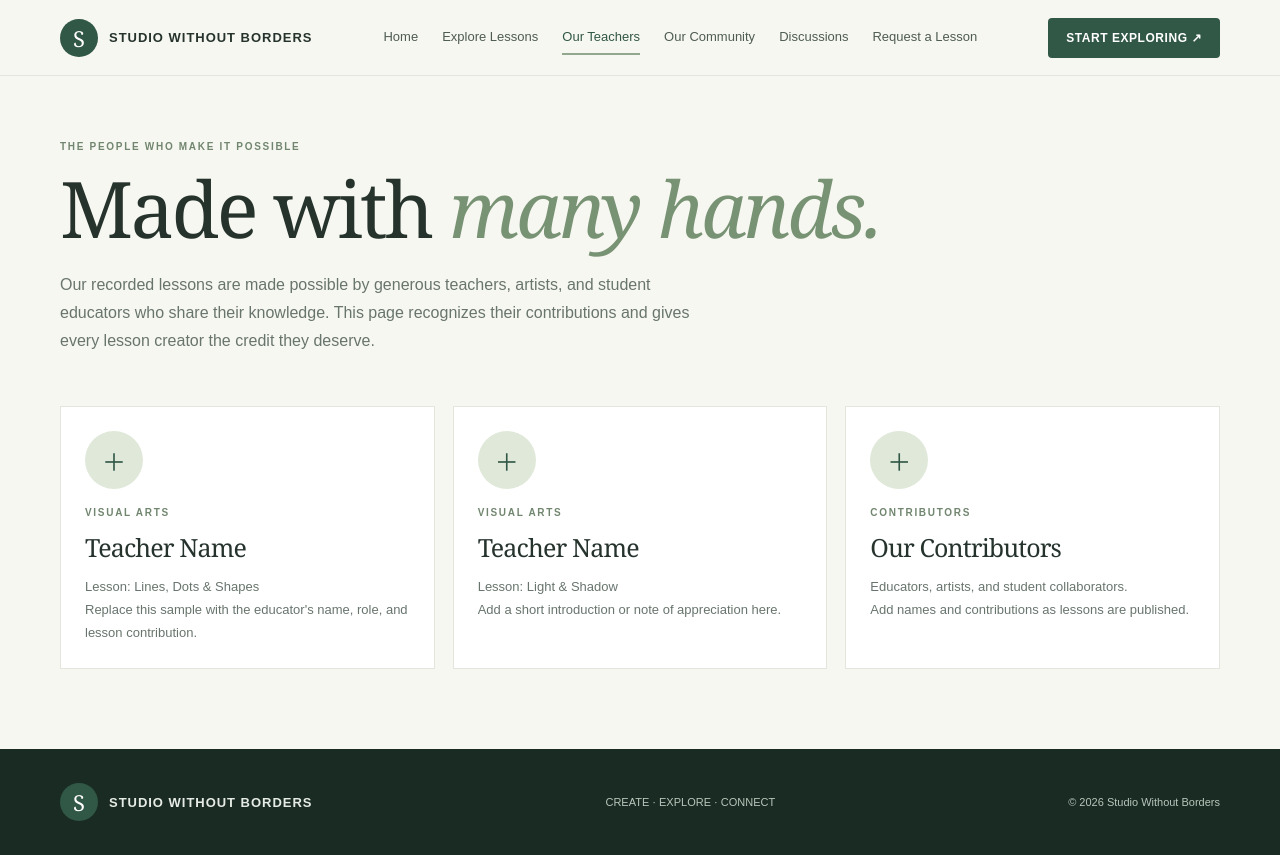
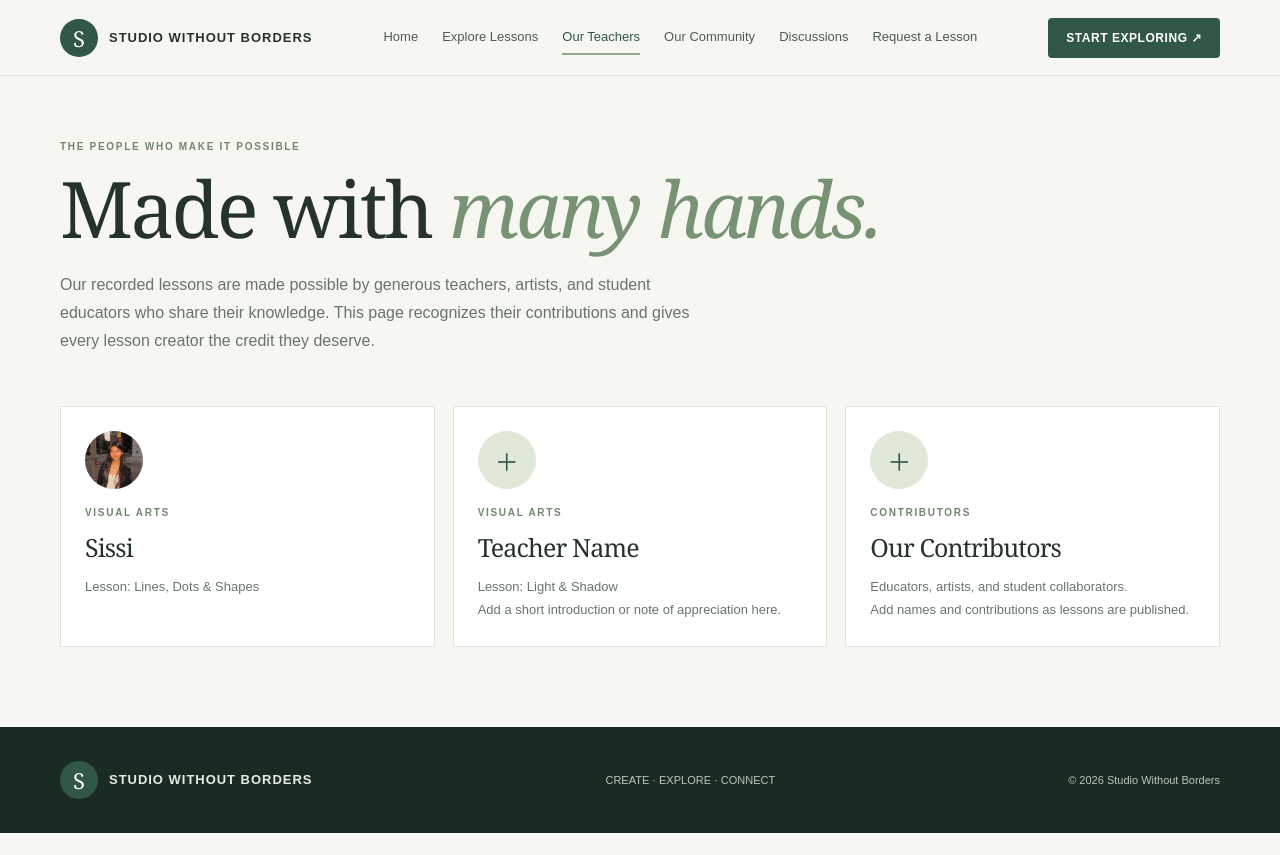
Before and after one commit to sissigsy-star/studio-without-borders, a plain HTML site: page index.html in a window 1280 px wide. Both pictures are taken after a click on the link "Our Teachers". After the commit the page ends 833 px from the top, so only its background shows below. Drawn offline with nearby package versions, Linux system fonts and the light colour scheme; no server answers.

Commit message:
Add files via upload

```diff
--- a/index.html
+++ b/index.html
@@ -88,7 +88,8 @@ p{line-height:1.75}
 .side-note{color:var(--muted);font-size:14px;line-height:1.8}
 .teacher-grid{display:grid;grid-template-columns:repeat(3,1fr);gap:18px;padding-bottom:80px}
 .teacher-card{background:#fff;border:1px solid var(--line);padding:24px}
-.teacher-avatar{width:58px;height:58px;border-radius:50%;background:var(--sage);display:grid;place-items:center;font:24px var(--serif);color:var(--green);margin-bottom:18px}
+.teacher-avatar{width:58px;height:58px;border-radius:50%;background:var(--sage);display:grid;place-items:center;font:24px var(--serif);color:var(--green);margin-bottom:18px;overflow:hidden}
+.teacher-avatar img{width:100%;height:100%;object-fit:cover;display:block}
 .teacher-card p{font-size:13px;color:var(--muted);margin-bottom:0}
 .community-panel{background:#e8eee3;padding:40px;display:grid;grid-template-columns:1fr 1fr;gap:40px;align-items:center;margin-bottom:80px}
 .community-panel p{color:#58665d}
@@ -200,7 +201,7 @@ footer small{color:#b9c6bc;font-size:11px}
 <section class="page" id="page-teachers">
  <div class="wrap page-hero"><div class="eyebrow">The people who make it possible</div><h1>Made with <em>many hands.</em></h1><p>Our recorded lessons are made possible by generous teachers, artists, and student educators who share their knowledge. This page recognizes their contributions and gives every lesson creator the credit they deserve.</p></div>
  <div class="wrap teacher-grid" id="teacherGrid">
-  <article class="teacher-card"><div class="teacher-avatar">＋</div><div class="eyebrow">Visual Arts</div><h3>Teacher Name</h3><p>Lesson: Lines, Dots & Shapes</p><p class="small-note">Replace this sample with the educator's name, role, and lesson contribution.</p></article>
+  <article class="teacher-card"><div class="teacher-avatar"><img src="Sissi%27s%20photo.jpg" alt="Portrait of Sissi" loading="lazy"></div><div class="eyebrow">Visual Arts</div><h3>Sissi</h3><p>Lesson: Lines, Dots &amp; Shapes</p></article>
   <article class="teacher-card"><div class="teacher-avatar">＋</div><div class="eyebrow">Visual Arts</div><h3>Teacher Name</h3><p>Lesson: Light & Shadow</p><p class="small-note">Add a short introduction or note of appreciation here.</p></article>
   <article class="teacher-card"><div class="teacher-avatar">＋</div><div class="eyebrow">Contributors</div><h3>Our Contributors</h3><p>Educators, artists, and student collaborators.</p><p class="small-note">Add names and contributions as lessons are published.</p></article>
  </div>
```
